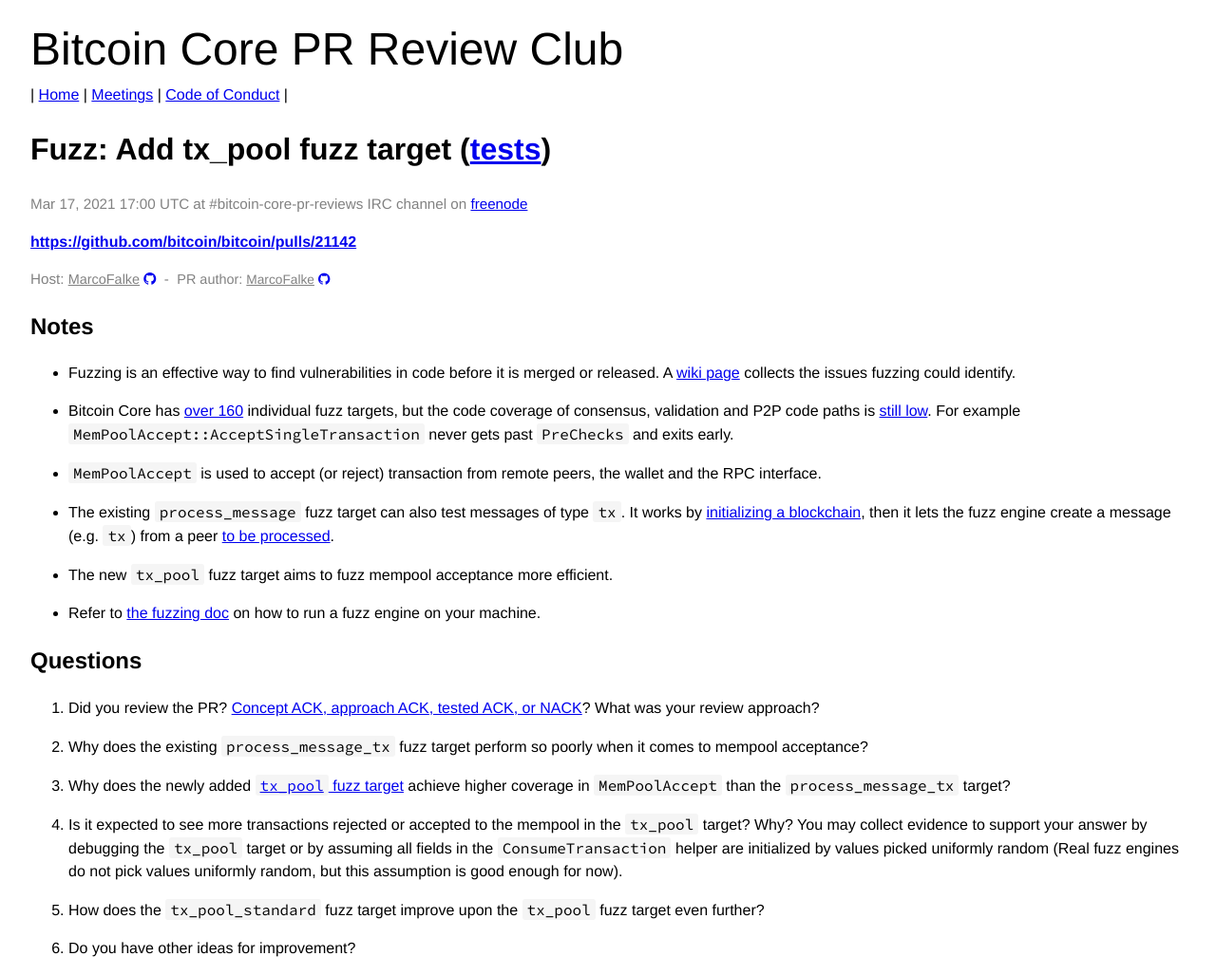
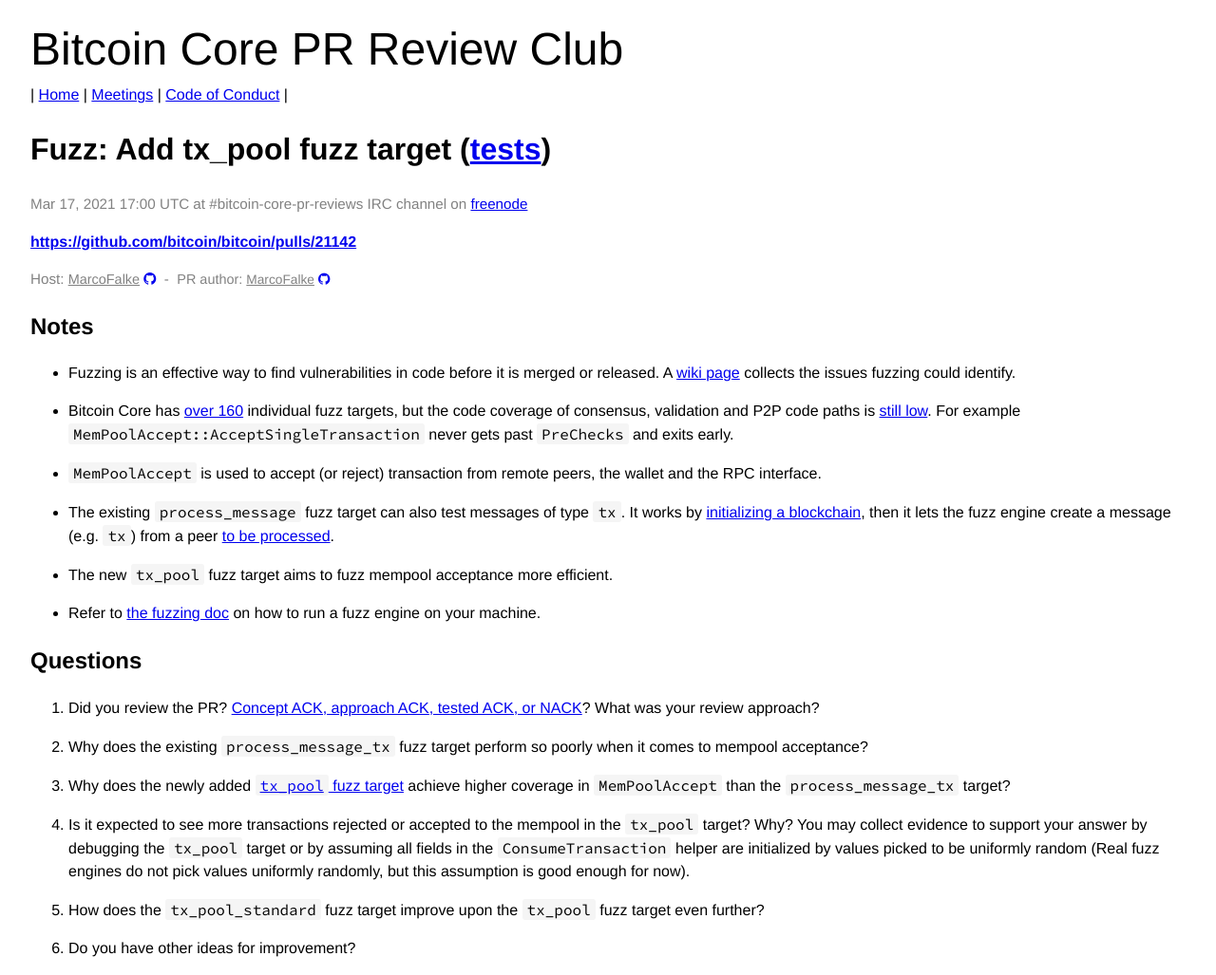
Before and after one commit to bitcoin-core-review-club/website, a Jekyll site: the page built from _posts/2021-03-17-#21142.md, in a window 1280 px wide. Shown: the whole page at 95% size. Built offline with Jekyll 4.4.1, drawn with Linux system fonts in a browser that asks for light colours.

Commit message:
Update _posts/2021-03-17-#21142.md
Co-authored-by: Jon Atack <jon@atack.com>

```diff
--- a/_posts/2021-03-17-#21142.md
+++ b/_posts/2021-03-17-#21142.md
@@ -50,7 +50,7 @@
 
 3. Why does the newly added [`tx_pool` fuzz target](https://github.com/bitcoin/bitcoin/blob/e4e253d73007e0b680d2a473327c6fd66de4d86c/src/test/fuzz/tx_pool.cpp#L203) achieve higher coverage in `MemPoolAccept` than the `process_message_tx` target?
 
-4. Is it expected to see more transactions rejected or accepted to the mempool in the `tx_pool` target? Why? You may collect evidence to support your answer by debugging the `tx_pool` target or by assuming all fields in the `ConsumeTransaction` helper are initialized by values picked uniformly random (Real fuzz engines do not pick values uniformly random, but this assumption is good enough for now).
+4. Is it expected to see more transactions rejected or accepted to the mempool in the `tx_pool` target? Why? You may collect evidence to support your answer by debugging the `tx_pool` target or by assuming all fields in the `ConsumeTransaction` helper are initialized by values picked to be uniformly random (Real fuzz engines do not pick values uniformly randomly, but this assumption is good enough for now).
 
 5. How does the `tx_pool_standard` fuzz target improve upon the `tx_pool` fuzz target even further?
 
```
